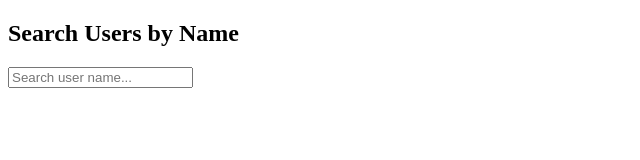
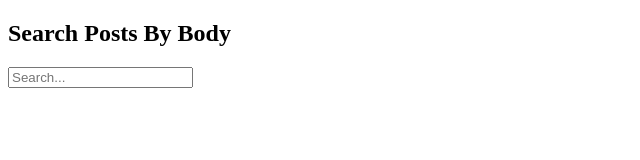
Before and after one commit to vishnu-mathariya/React-Practice, a React (Vite) app: page / in a window 1280 px wide. Shown: the top 160 px of the page, without its empty margins (0-640 px from the left). Built offline with nearby package versions, Linux system fonts and the light colour scheme.

Commit message:
Today's work

```diff
--- a/src/App.jsx
+++ b/src/App.jsx
@@ -1,10 +1,12 @@
+import { SearchPostsByBody } from "./useEffectQues/searchPostsByBody.jsx";
 import { SearchUserByName } from "./useEffectQues/searchUserByName.jsx";
 
 function App() {
   return (
     <>
 
-      <SearchUserByName/>
+      {/* <SearchUserByName/> */}
+      <SearchPostsByBody/>
     </>
   );
 }
--- /dev/null
+++ b/src/useEffectQues/searchPostsByBody.jsx
@@ -0,0 +1,74 @@
+import React, { useEffect, useRef, useState } from "react";
+
+export const SearchPostsByBody = () => {
+  const [error, setError] = useState(null);
+  const [loading, setLoading] = useState(false);
+  const [search, setSearch] = useState("");
+  const [posts, setPosts] = useState([]);
+
+  const timeoutRef = useRef(null);
+
+  useEffect(() => {
+    if (!search.trim()) {
+      setError(null);
+      setPosts([]);
+      return;
+    }
+    timeoutRef.current = setTimeout(() => {
+      setError(null);
+      setLoading(true);
+      fetch("https://jsonplaceholder.typicode.com/posts")
+        .then((res) => {
+          if (!res.ok) {
+            throw new Error("Response is not okk");
+          }
+          return res.json();
+        })
+        .then((data) => {
+          const filteredPosts = data.filter((posts) =>
+            posts.body.toLowerCase().includes(search.toLowerCase()))
+           const limitedPosts = filteredPosts.slice(0, 10);
+
+          setPosts(limitedPosts);
+        })
+        .catch((err) => {
+          console.log(err);
+          setError("Erorr occured");
+        })
+        .finally(() => setLoading(false));
+    }, 700);
+
+    return () => {
+      clearTimeout(timeoutRef.current);
+    };
+  }, [search]);
+  return (
+    <div>
+      <h2>Search Posts By Body</h2>
+      <input
+        type="text"
+        placeholder="Search..."
+        value={search}
+        onChange={(e) => setSearch(e.target.value)}
+      />
+
+      {error ? (
+        <p>{error}</p>
+      ) : loading ? (
+        <p>Loading...</p>
+      ) : posts.length > 0 ? (
+        <div>
+          {posts.map((Post) => (
+            <p key={Post.id}>
+              Post Title : {Post.title}
+              <br />
+              Post Body : {Post.body}
+            </p>
+          ))}
+        </div>
+      ) : search ? (
+        <p>No post found</p>
+      ) : null}
+    </div>
+  );
+};
```
